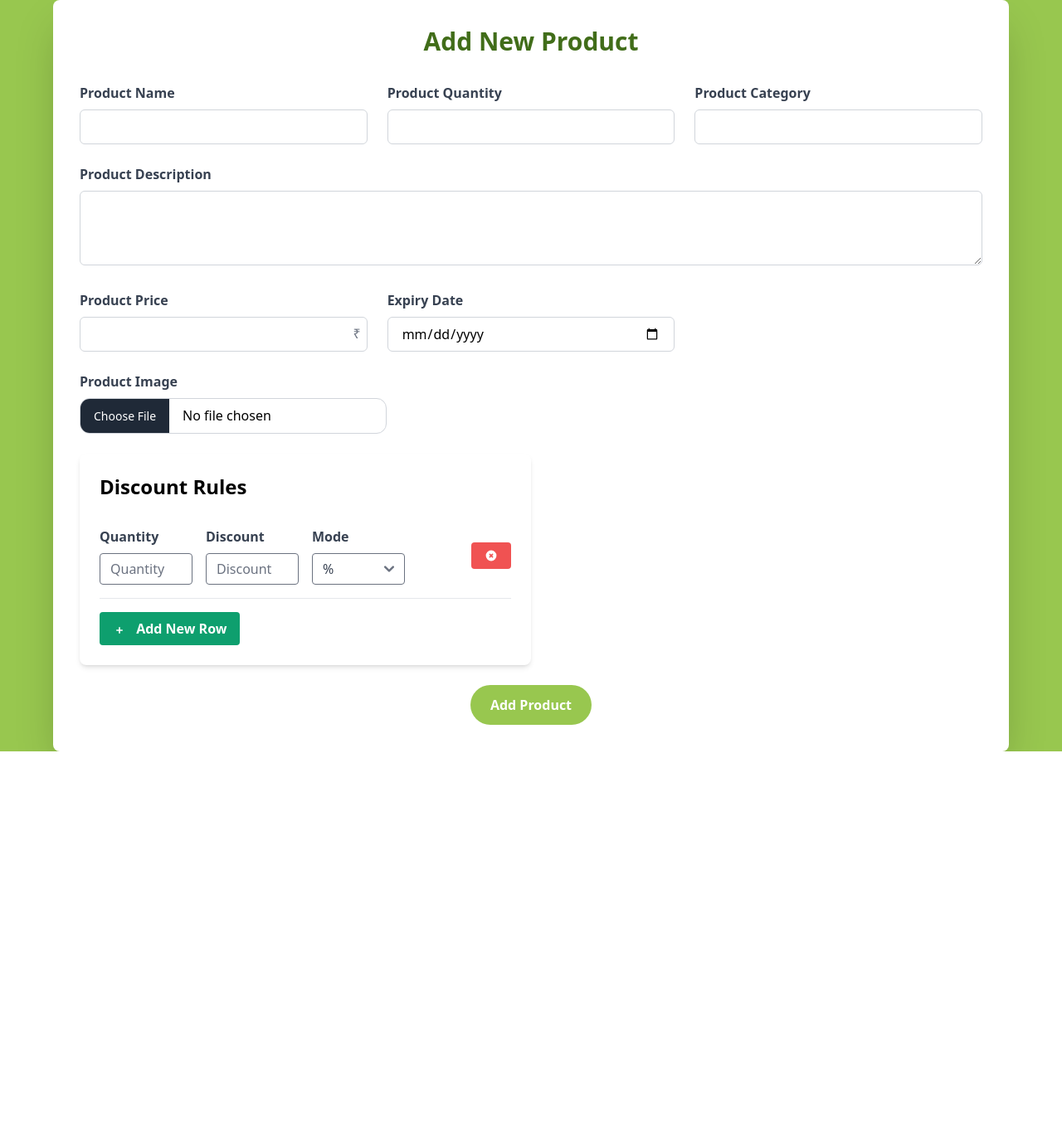
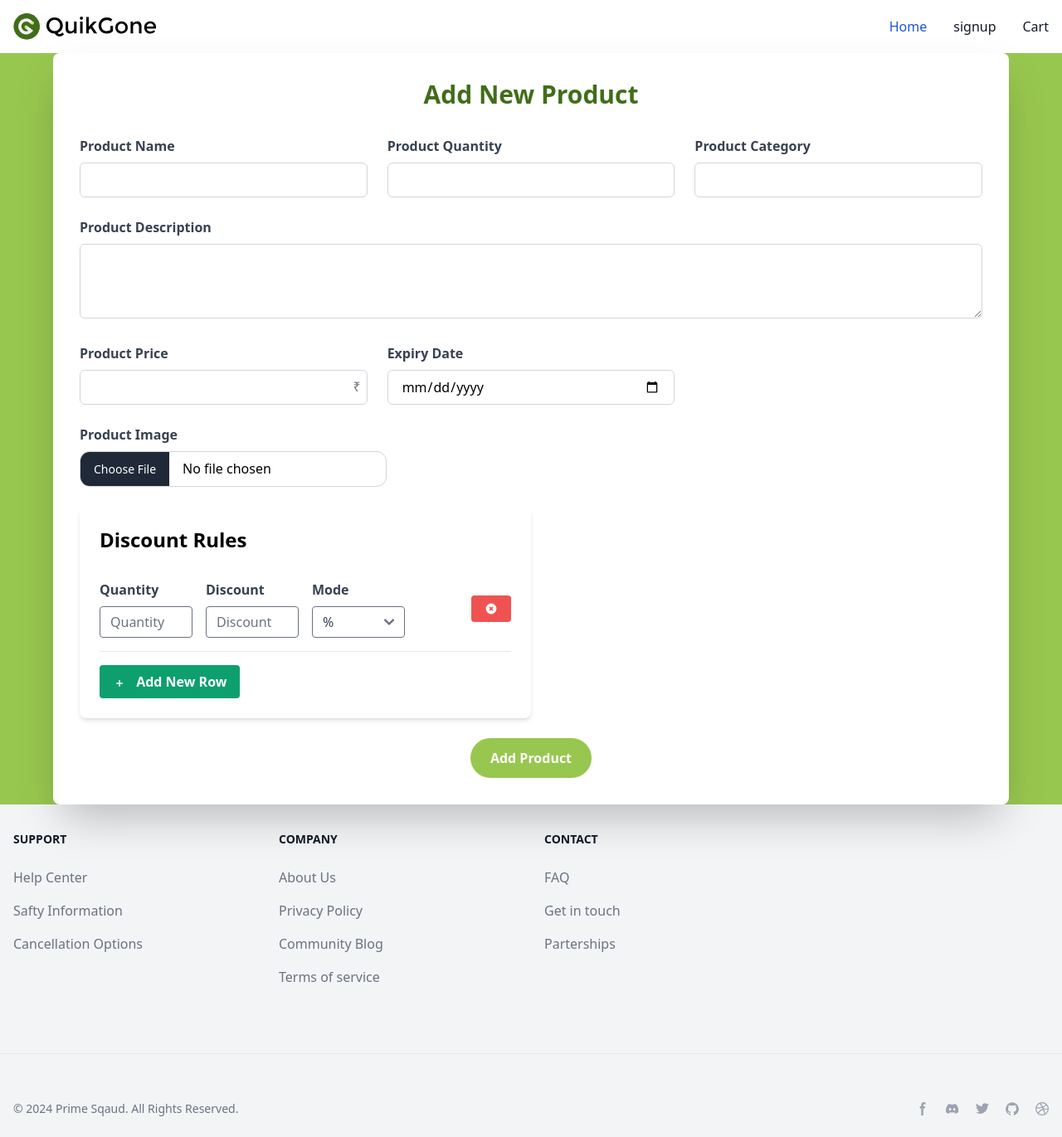
Before and after one commit to inovus-labs/quikgone-app, a Vue app: page /addProject in a window 1280 px wide. Shown: the whole page at 83% size. Before the commit the page ends 906 px from the top, so only its background shows below. Built offline with nearby package versions, Linux system fonts and the light colour scheme.

Commit message:
added nav and footer

```diff
--- a/src/views/AddProject.vue
+++ b/src/views/AddProject.vue
@@ -1,4 +1,5 @@
 <template>
+  <Navbar />
   <div class="flex justify-center items-center min-h-screen bg-primary2">
     <div class="bg-white rounded-lg shadow-2xl p-8 w-full max-w-6xl">
       <h2 class="text-3xl font-bold mb-8 text-center text-primary">Add New Product</h2>
@@ -57,11 +58,16 @@
       </form>
     </div>
   </div>
+  <Footer />
 </template>
 
 <script>
 import { AddItem } from '@/API/index.js'
 import DiscountCalculate from '@/components/DiscountCalculate.vue'
+import Navbar from '@/components/reusable/NavBar.vue'
+import Footer from '@/components/reusable/FooterView.vue'
+
+
 
 export default {
   data() {
@@ -81,7 +87,9 @@ export default {
     }
   },
   components: {
-    DiscountCalculate
+    DiscountCalculate,
+    Navbar,
+    Footer
   },
   methods: {
     async addProduct() {
--- a/src/views/CartView.vue
+++ b/src/views/CartView.vue
@@ -1,4 +1,5 @@
 <template>
+  <Navbar />
   <div class="max-w-5xl mx-auto py-10">
     <div class="bg-white border border-gray-300 rounded-lg shadow-lg p-6 flex flex-col md:flex-row md:justify-between">
       <div class="w-full md:w-2/3 mb-6 md:mb-0 flex flex-col">
@@ -61,12 +62,21 @@
       </div>
     </div>
   </div>
+  <Footer />
 </template>
 
 <script>
 import { GetCart } from '@/API/index.js';
+import Navbar from '@/components/reusable/NavBar.vue'
+import Footer from '@/components/reusable/FooterView.vue'
+
+
 
 export default {
+  components:{
+    Navbar,
+    Footer
+  },
   data() {
     return {
       data: [],
--- a/src/views/Productpage.vue
+++ b/src/views/Productpage.vue
@@ -1,4 +1,5 @@
 <template>
+  <Navbar />
   <div class="max-w-7xl mx-auto py-12">
     <div class="grid grid-cols-1 md:grid-cols-2 gap-8">
       <div class="product-images">
@@ -92,13 +93,20 @@
       </div>
     </div>
   </div>
+  <Footer />
 </template>
 
 <script>
   import { GetDataByID , AddtoCart } from '@/API/index.js';
+  import Navbar from '@/components/reusable/NavBar.vue'
+  import Footer from '@/components/reusable/FooterView.vue'
 
 
   export default {
+    components:{
+      Navbar,
+      Footer
+    },
     data() {
       return {
         messege: null,
```
